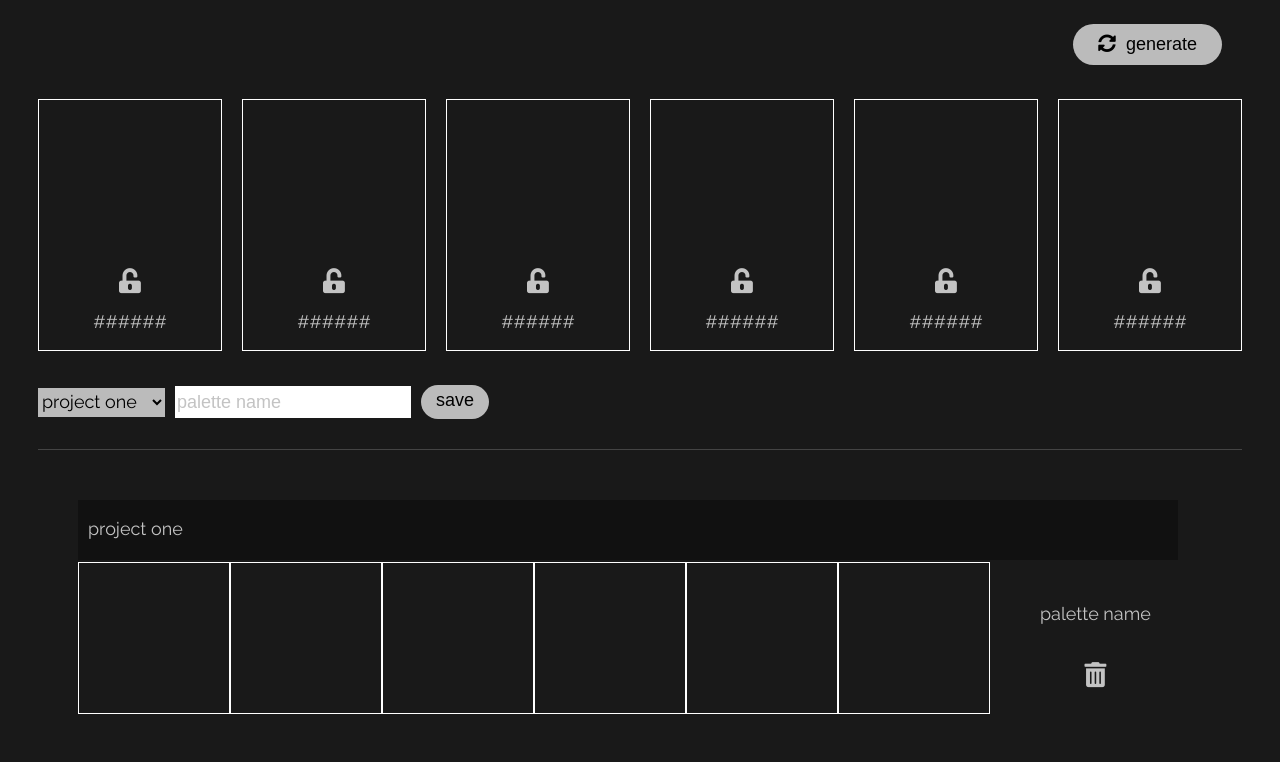
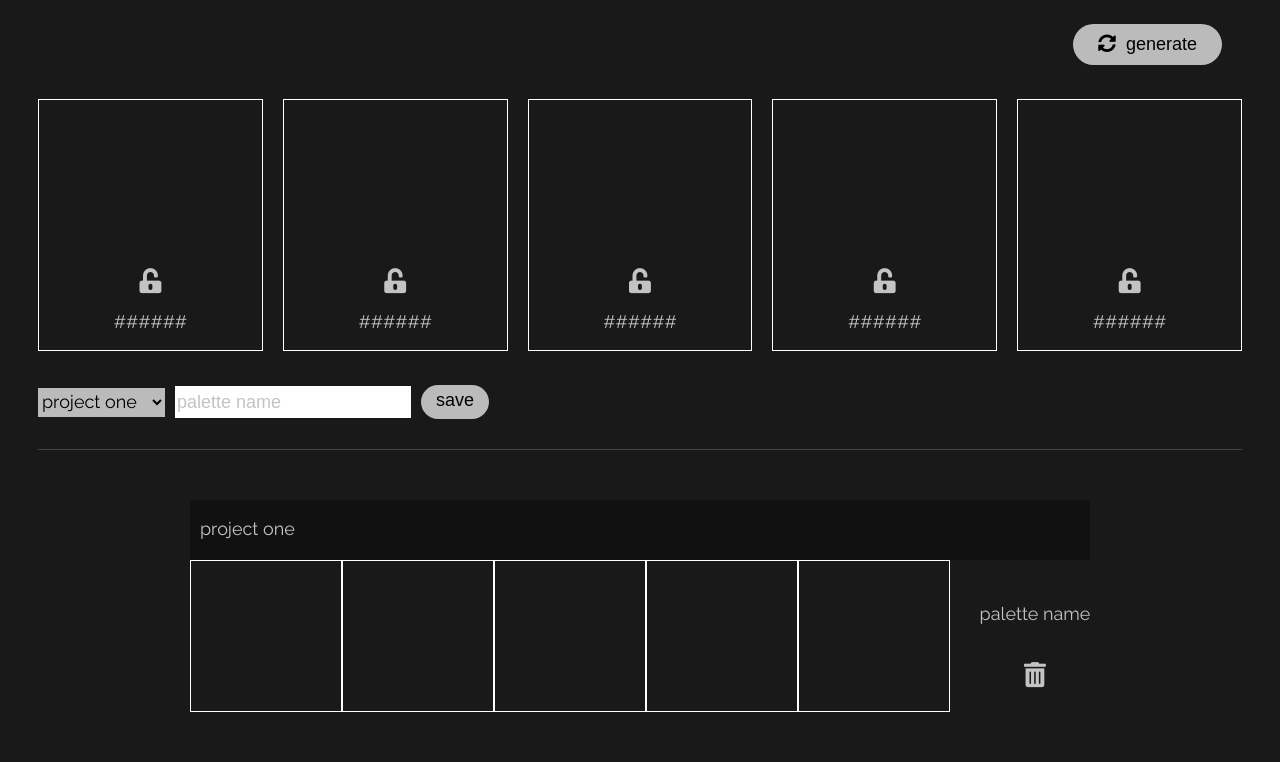
Before and after one commit to ashleylevi/colorcraze, a website: page public/index.html in a window 1280 px wide. Shown: the part 94-856 px from the top of the page. Drawn offline with Linux system fonts and the light colour scheme.

Commit message:
Fix css to fit 5 colors

```diff
--- a/public/css/styles.css
+++ b/public/css/styles.css
@@ -138,14 +138,14 @@ input[type=text] {
 }
 
 .project-display {
-  margin: 0 50px 0 50px;
+  margin: 50px 0 50px 0;
 }
 
 .project-name-header {
   background-color: #111111;
-  width: 1100px;
+  width: 900px;
   height: 60px;
-  margin: 50px 20px 0 20px;
+  margin: 0 auto;
 }
 
 .project-name {
@@ -158,10 +158,8 @@ input[type=text] {
 
 .saved-colors-display {
   display: flex;
-  justify-content: flex-start;
-  align-items: center;
+  justify-content: center;
   height: 155px;
-  margin: 0 20px 0 20px;
 }
 
 .saved-color {
@@ -171,7 +169,7 @@ input[type=text] {
 }
 
 .color-and-delete-container {
-  display: flex;
+  margin: 0 auto;
 }
 
 .delete-display {
--- a/public/index.html
+++ b/public/index.html
@@ -16,7 +16,6 @@
     <button class="generate-btn"><i class="fas fa-sync-alt"></i>generate</button>
   </section>
   <main class="palette-display">
-    <div class="color"><i class="fas fa-unlock-alt"></i><p class="hex">######</p></div>
     <div class="color"><i class="fas fa-unlock-alt"></i><p class="hex">######</p></div>
     <div class="color"><i class="fas fa-unlock-alt"></i><p class="hex">######</p></div>
     <div class="color"><i class="fas fa-unlock-alt"></i><p class="hex">######</p></div>
@@ -44,8 +43,6 @@
         <div class="saved-color"></div>
         <div class="saved-color"></div>
         <div class="saved-color"></div>
-        <div class="saved-color"></div>
-      </div>
       <div class="delete-display">
         <p class="palette-name">palette name</p>
         <button class="delete-btn"><i class="fas fa-trash-alt"></i></button>
@@ -63,8 +60,8 @@
           <div class="saved-color"></div>
           <div class="saved-color"></div>
           <div class="saved-color"></div>
-          <div class="saved-color"></div>
-        </div>
+          <!-- <div class="saved-color"></div>
+        </div> -->
         <div class="delete-display">
           <p class="palette-name">palette name</p>
           <button class="delete-btn"><i class="fas fa-trash-alt"></i></button>
```
